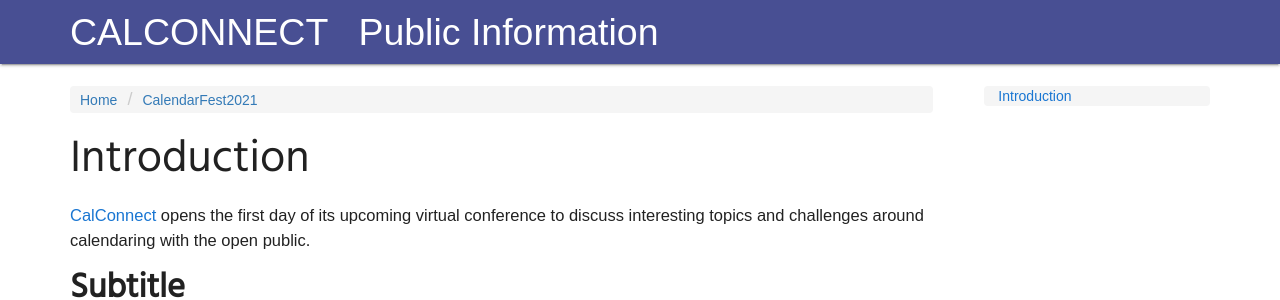
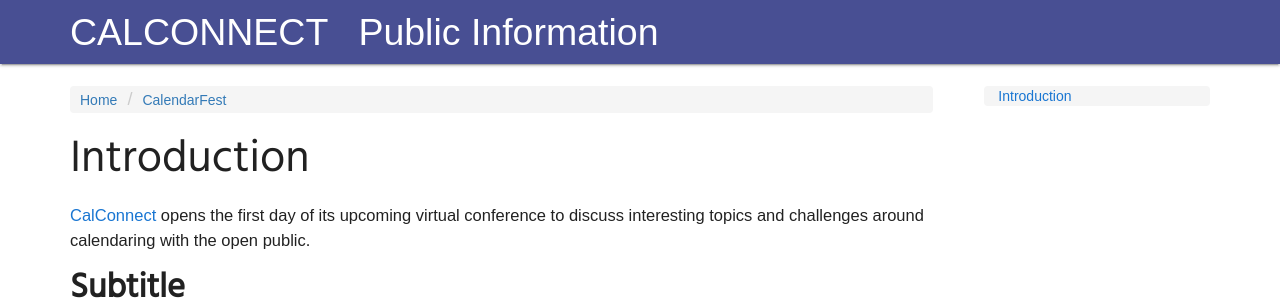
Before and after one commit to CalConnect/public, a Jekyll site: the page built from _pages/CalendarFest/introduction.md, in a window 1280 px wide. Shown: the top 300 px of the page. Built offline with Jekyll 4.4.1, drawn with Linux system fonts in a browser that asks for light colours; some web fonts are replaced.

Commit message:
revert
back to basic

```diff
--- a/_pages/CalendarFest/introduction.md
+++ b/_pages/CalendarFest/introduction.md
@@ -2,8 +2,8 @@
 layout: toc-type
 title: Introduction
 parent: "/CalendarFest"
-mainParent: "CalendarFest2021"
-parents: "CalendarFest2021:/CalendarFest"
+mainParent: "CalendarFest"
+parents: "CalendarFest:/CalendarFest"
 order: 1
 ---
 
```
Also changed, not shown: _pages/CalendarFest.md (+1 -1 lines).
